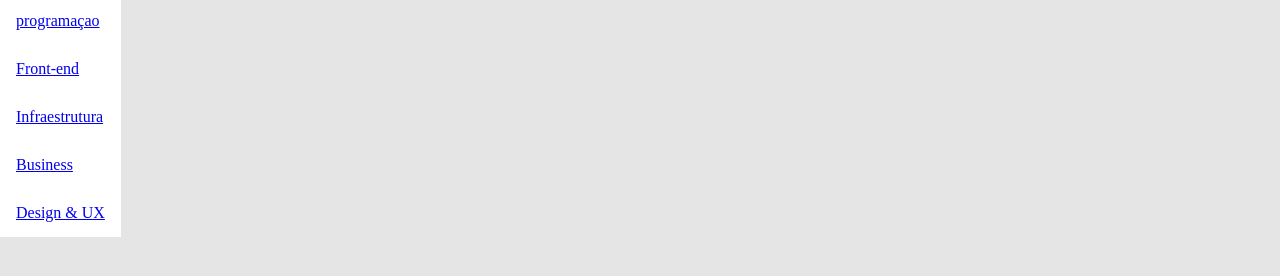
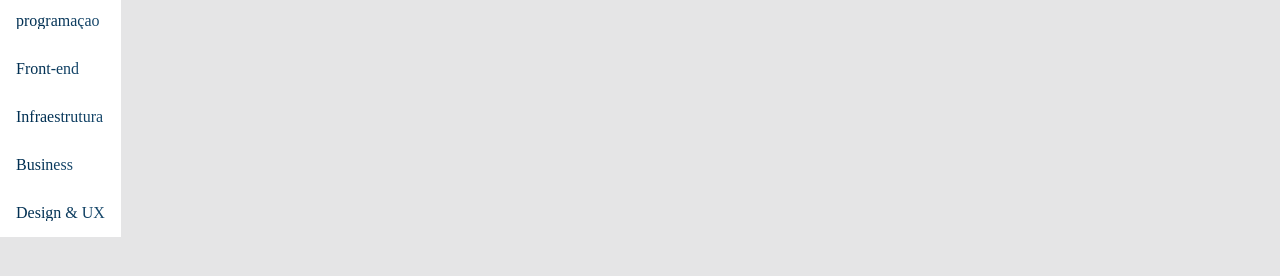
Before and after one commit to eduardaferreir/site-de-vendas-css, a plain HTML site: page index.html in a window 1280 px wide. Both pictures are taken after a click on the checkbox 10 px from the left and 33 px from the top of the page. Shown: the part 118-394 px from the top of the page. Drawn offline with Linux system fonts and the light colour scheme.

Commit message:
Add files via upload

```diff
--- a/style.css
+++ b/style.css
@@ -4,6 +4,7 @@
    --cor-de-fundo: #e5e5e6;
    --branco: #FFFFFF ;
    --laranja: #EB9B00 ;
+   --azul-degrade: linear-gradient(97.54deg, #002F52 35.49%, #326589 165.37%);
 }
 
 body{
--- a/styles/hearder.css
+++ b/styles/hearder.css
@@ -43,3 +43,11 @@
 .lista-menu__titulo{
     color: var(--laranja);
 }
+
+.lista-menu__link{
+    background: var(--azul-degrade);
+    -webkit-background-clip:text;
+    -webkit-text-fill-color:transparent;
+    background-clip:text;
+
+}
```
